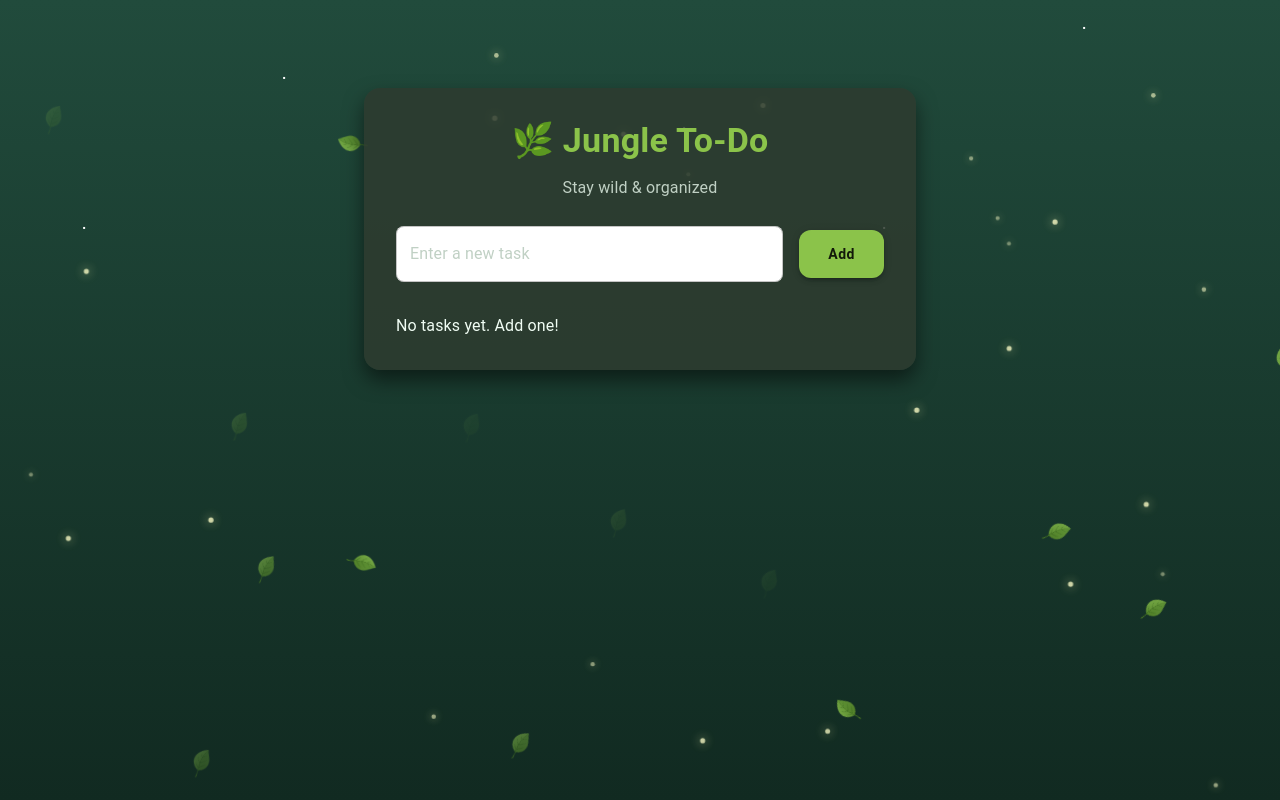
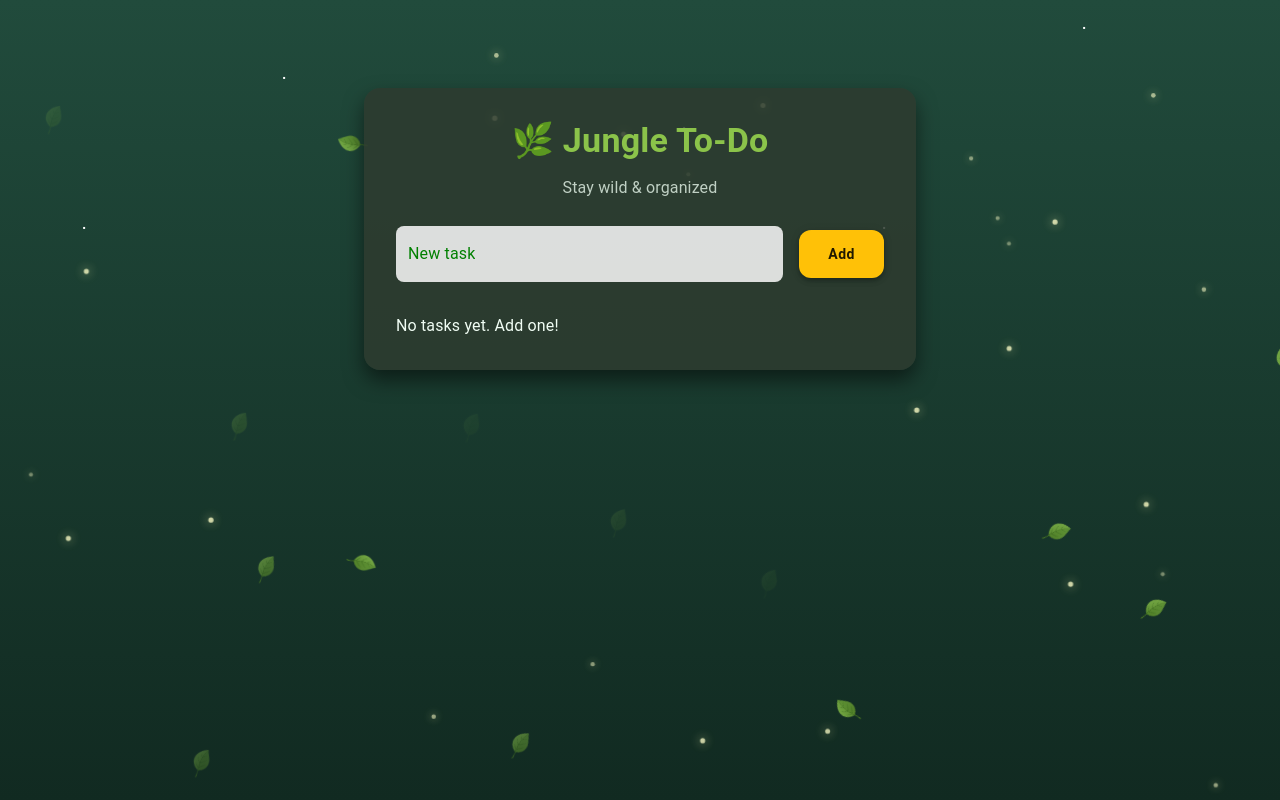
Before and after one commit to AniketGupta-98/to-do-App-redux, a React (Vite) app: page / in a window 1280 px wide. Built offline with nearby package versions, Linux system fonts and the light colour scheme.

Commit message:
component UI change

```diff
--- a/src/components/toDoForm.jsx
+++ b/src/components/toDoForm.jsx
@@ -1,17 +1,17 @@
-import React, { useState } from 'react';
-import { useDispatch } from 'react-redux';
-import { addTodo } from '../features/toDoSlice';
-import { TextField, Button, Box } from '@mui/material';
+import React, { useState } from "react";
+import { useDispatch } from "react-redux";
+import { addTodo } from "../features/toDoSlice";
+import { TextField, Button, Box } from "@mui/material";
 
 const TodoForm = () => {
-  const [text, setText] = useState('');
+  const [text, setText] = useState("");
   const dispatch = useDispatch();
 
   const handleSubmit = (e) => {
     e.preventDefault();
     if (!text.trim()) return;
     dispatch(addTodo(text));
-    setText('');
+    setText("");
   };
 
   return (
@@ -20,39 +20,52 @@ const TodoForm = () => {
       onSubmit={handleSubmit}
       display="flex"
       gap={2}
-      flexDirection={{ xs: 'column', sm: 'row' }}
+      flexDirection={{ xs: "column", sm: "row" }}
       alignItems="center"
       my={3}
     >
       <TextField
-        label="Enter a new task"
-        variant="outlined"
+        label="New task"
+        variant="filled"
         fullWidth
         value={text}
         onChange={(e) => setText(e.target.value)}
         sx={{
-          backgroundColor: '#fff',
+          backgroundColor: "rgba(255,255,255,0.9)",
           borderRadius: 2,
-          '& .MuiOutlinedInput-root': {
+          "& .MuiFilledInput-root": {
             borderRadius: 2,
+            boxShadow: "none",
+            "&:before, &:after": {
+              borderBottom: "none",
+            },
+          },
+          "& .MuiInputLabel-root": {
+            color: "green",
+          },
+          "& .MuiInputLabel-root.Mui-focused": {
+            color: "green",
+          },
+          "& .MuiFilledInput-input": {
+            color: "green",
           },
         }}
       />
       <Button
         type="submit"
         variant="contained"
-        color="primary"
+        color="secondary"
         sx={{
           px: 4,
           py: 1.5,
           borderRadius: 3,
-          boxShadow: 3,
-          textTransform: 'none',
-          fontWeight: 'bold',
-          transition: '0.3s',
-          '&:hover': {
-            backgroundColor: 'primary.dark',
-            transform: 'scale(1.03)',
+          boxShadow: 4,
+          textTransform: "none",
+          fontWeight: "bold",
+          transition: "transform 0.2s, background-color 0.2s",
+          "&:hover": {
+            backgroundColor: "secondary.dark",
+            transform: "scale(1.05)",
           },
         }}
       >
--- a/src/components/toDoItem.jsx
+++ b/src/components/toDoItem.jsx
@@ -1,13 +1,8 @@
-import React from 'react';
-import { useDispatch } from 'react-redux';
-import { toggleTodo, deleteTodo } from '../features/toDoSlice';
-import {
-  ListItem,
-  ListItemText,
-  Checkbox,
-  IconButton,
-} from '@mui/material';
-// import DeleteIcon from '@mui/icons-material/Delete';
+import React from "react";
+import { useDispatch } from "react-redux";
+import { toggleTodo, deleteTodo } from "../features/toDoSlice";
+import { ListItem, ListItemText, Checkbox, IconButton } from "@mui/material";
+import DeleteIcon from "@mui/icons-material/Delete";
 
 const TodoItem = ({ todo }) => {
   const dispatch = useDispatch();
@@ -15,20 +10,43 @@ const TodoItem = ({ todo }) => {
   return (
     <ListItem
       secondaryAction={
-        <IconButton edge="end" onClick={() => dispatch(deleteTodo(todo.id))}>
-          {/* <DeleteIcon /> */}
+        <IconButton
+          edge="end"
+          onClick={() => dispatch(deleteTodo(todo.id))}
+          sx={{
+            color: "rgba(255, 200, 100, 0.9)",
+            "&:hover": { color: "amber.main" },
+          }}
+        >
+          <DeleteIcon />
         </IconButton>
       }
       disablePadding
+      sx={{
+        mb: 1,
+        backgroundColor: "rgba(255, 255, 255, 0.1)",
+        borderRadius: 2,
+        transition: "background-color 0.3s",
+        "&:hover": {
+          backgroundColor: "rgba(255, 255, 255, 0.2)",
+        },
+      }}
     >
       <Checkbox
         checked={todo.completed}
         onChange={() => dispatch(toggleTodo(todo.id))}
+        sx={{
+          color: "rgba(200,255,180,0.8)",
+          "&.Mui-checked": {
+            color: "rgba(144, 238, 144, 0.9)",
+          },
+        }}
       />
       <ListItemText
         primary={todo.text}
         sx={{
-          textDecoration: todo.completed ? 'line-through' : 'none',
+          textDecoration: todo.completed ? "line-through" : "none",
+          color: todo.completed ? "rgba(180,180,180,0.8)" : "#f0fdf4",
         }}
       />
     </ListItem>
```
